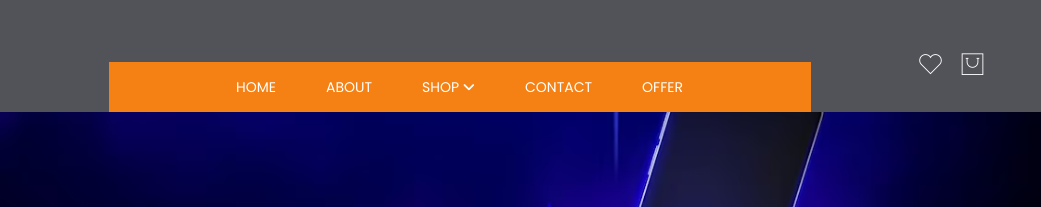
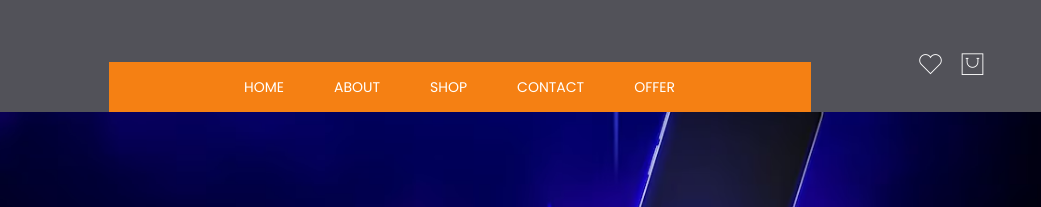
Before and after one commit to Shivgithubit/Ecommerce-Project, a plain HTML site: page contact.html in a window 1280 px wide. Shown: the top 207 px of the page, 239-1280 px from the left. Drawn offline with Linux system fonts and the light colour scheme; a web font is replaced by a local one.

Commit message:
commited

```diff
--- a/contact.html
+++ b/contact.html
@@ -155,7 +155,7 @@
                             </li>
                             <li><a href="about.html">About</a></li>
                             <li class="dropdown position-static"><a href="shop-left-sidebar-1.html">Shop <i
-                                        class="fa fa-angle-down"></i></a>
+                                        ></i></a>
                                 <!-- <ul class="mega-menu d-block">
                                     <li class="d-flex">
                                         <ul class="d-block">
```
